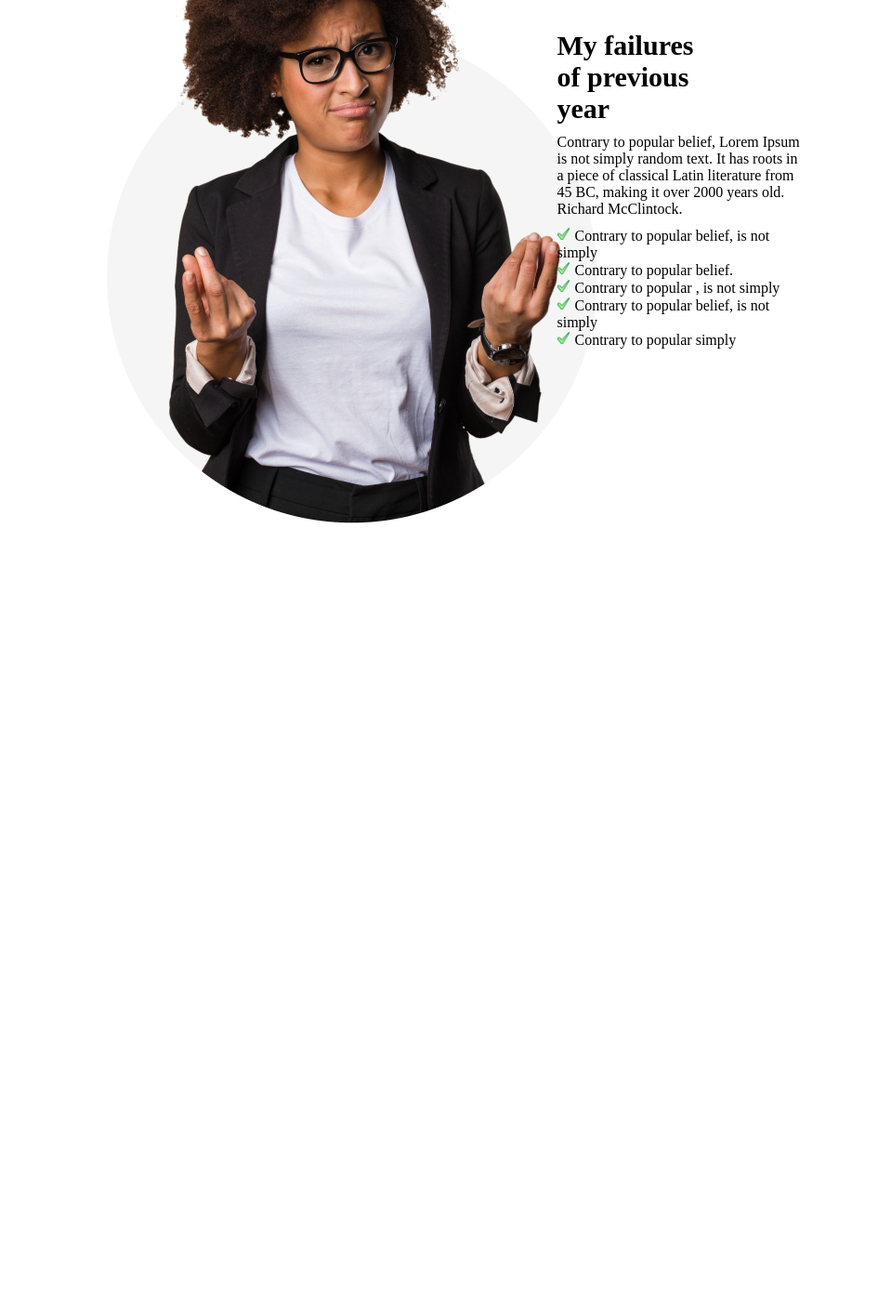
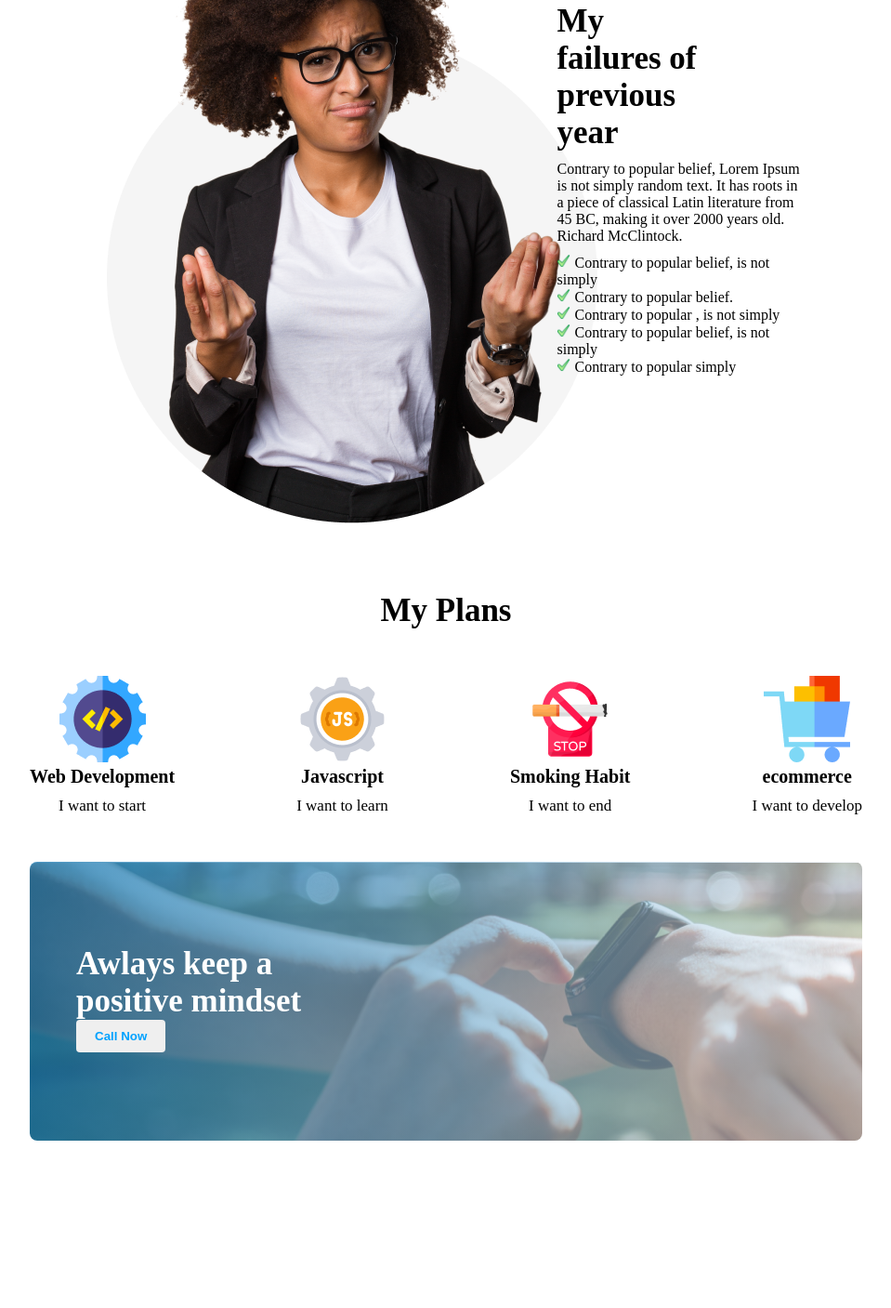
Before and after one commit to Kawsar-Ahmed-Ridoy/new-year-new-me, a plain HTML site: page index.html in a window 1280 px wide. Shown: the part 1031-2438 px from the top of the page at 93% size, without its empty margins (160-1119 px from the left). Before the commit the page ends 1668 px from the top, so only its background shows below. Drawn offline with Linux system fonts and the light colour scheme.

Commit message:
my plan complete

```diff
--- a/index.html
+++ b/index.html
@@ -39,12 +39,70 @@
               making it over 2000 years old. Richard McClintock.
             </p>
             <ul>
-              <li> <img src="icons/check-mark.png" alt=""> Contrary to popular belief, is not simply</li>
-              <li> <img src="icons/check-mark.png" alt=""> Contrary to popular belief.</li>
-              <li> <img src="icons/check-mark.png" alt=""> Contrary to popular , is not simply</li>
-              <li> <img src="icons/check-mark.png" alt=""> Contrary to popular belief, is not simply</li>
-              <li> <img src="icons/check-mark.png" alt=""> Contrary to popular simply</li>
+              <li>
+                <img src="icons/check-mark.png" alt="" /> Contrary to popular
+                belief, is not simply
+              </li>
+              <li>
+                <img src="icons/check-mark.png" alt="" /> Contrary to popular
+                belief.
+              </li>
+              <li>
+                <img src="icons/check-mark.png" alt="" /> Contrary to popular ,
+                is not simply
+              </li>
+              <li>
+                <img src="icons/check-mark.png" alt="" /> Contrary to popular
+                belief, is not simply
+              </li>
+              <li>
+                <img src="icons/check-mark.png" alt="" /> Contrary to popular
+                simply
+              </li>
             </ul>
+          </div>
+        </div>
+      </div>
+    </section>
+    <section>
+      <div class="container">
+        <h3 class="my-plans">My Plans</h3>
+        <div class="my-plans-wraper">
+          <div class="my-plans-content">
+            <div class="single-content">
+              <div class="plan-image">
+                <img src="icons/web.png" alt="" />
+              </div>
+              <h5>Web Development</h5>
+              <p>I want to start</p>
+            </div>
+            <div class="single-content">
+              <div class="plan-image">
+                <img src="icons/js.png" alt="" />
+              </div>
+              <h5>Javascript</h5>
+              <p>I want to learn</p>
+            </div>
+            <div class="single-content">
+              <div class="plan-image">
+                <img src="icons/smoke.png" alt="" />
+              </div>
+              <h5>Smoking Habit</h5>
+              <p>I want to end</p>
+            </div>
+            <div class="single-content">
+              <div class="plan-image">
+                <img src="icons/ecom.png" alt="" />
+              </div>
+              <h5>ecommerce</h5>
+              <p>I want to develop</p>
+            </div>
+          </div>
+          <div class="positive">
+            <div class="positive-wraper">
+                <h3>Awlays keep a positive mindset</h3>
+                <button>Call Now</button>
+            </div>
           </div>
         </div>
       </div>
--- a/style.css
+++ b/style.css
@@ -1,67 +1,134 @@
-*{
+* {
     margin: 0;
-    padding: 0;
+    padding: 0
 }
-.heading{
-    background: url('images/banner3.png');
+
+.heading {
+    background: url(images/banner3.png);
     background-repeat: no-repeat;
     background-size: cover;
     height: 100vh;
-    margin-bottom: 50px;
+    margin-bottom: 50px
 }
-.container{
+
+.container {
     width: 70%;
-    margin: auto;
+    margin: auto
 }
-.heading-content{
-    width: 100%;
+
+.heading-content {
+    width: 100%
 }
-.content{
+
+.content {
     position: absolute;
     text-align: end;
     width: 23%;
     margin-left: 800px;
-    margin-top: 20%;
+    margin-top: 20%
+}
 
+.content h1 {
+    color: #fff;
+    font-size: 50px
 }
-.content h1{
-    color: white;
-    font-size: 50px;
+
+.content p {
+    color: #fff;
+    margin: 10px 0
 }
-.content p{
-    color: white;
-    margin: 10px 0;
-}
-.content button{
+
+.content button {
     border: none;
     padding: 10px 20px;
     border-radius: 4px;
-    color: rgb(0, 162, 255);
-    font-weight: bold;
+    color: #00a2ff;
+    font-weight: 700
 }
-.my-failure-content{
+
+.my-failure-content {
     width: 100%;
-    margin: 70px 0px;
+    margin: 70px 0;
     display: flex;
     justify-content: space-evenly;
-    align-items: center;
+    align-items: center
 }
-.my-failure-image{
-    width: 50%;
+
+.my-failure-image {
+    width: 50%
 }
-.my-failures{
+
+.my-failures {
+    width: 30%
+}
+
+.my-failures h3 {
+    font-size: 35px;
+    width: 60%
+}
+
+.my-failures p {
+    margin: 10px 0
+}
+
+.my-failures ul {
+    list-style: none
+}
+
+.my-failures ul li img {
+    width: 15px
+}
+
+.my-plans {
+    text-align: center;
+    font-size: 35px
+}
+
+.my-plans-content {
+    display: flex;
+    justify-content: space-between;
+    margin: 50px 0
+}
+
+.plan-image {
+    text-align: center
+}
+
+.single-content h5 {
+    font-size: 20px;
+    margin-bottom: 10px;
+    text-align: center
+}
+
+.single-content p {
+    font-size: 17px;
+    text-align: center
+}
+
+.positive {
+    background-image: linear-gradient(to left, rgba(245, 246, 252, 0.52), rgba(10, 112, 172, 0.73)), url(images/watch.png);
+    background-repeat: no-repeat;
+    background-size: cover;
+    border-radius: 8px;
+    height: 300px;
+    margin-bottom: 70px;
+    color: red;
+}
+
+.positive-wraper {
     width: 30%;
+    padding: 90px 50px;
+    height: 300px;
 }
-.my-failures h3{
-    font-size: 30px;
-    width: 60%;
+
+.positive-wraper h3 {
+    color: #fff;
+    font-size: 35px;
 }
-.my-failures p {
-    margin: 10px 0px;
+.positive-wraper button{
+    border: none;
+    padding: 10px 20px;
+    border-radius: 4px;
+    color: #00a2ff;
+    font-weight: 700
 }
-.my-failures ul{
-    list-style: none;
-}
-.my-failures ul li img{
-    width: 15px;
-}
```
